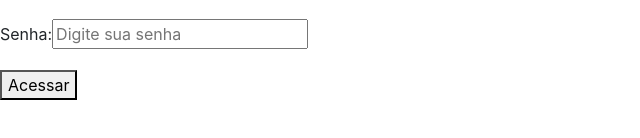
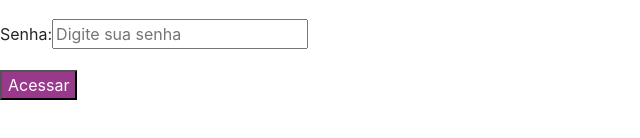
Before and after one commit to maithesaldanha/Airbnb-DBclone, an Angular app in the folder airbnb-angular/: page / in a window 1280 px wide. Shown: the part 342-480 px from the top of the page, without its empty margins (0-640 px from the left). Built offline with nearby package versions, Linux system fonts and the light colour scheme.

Commit message:
css editado, botão modificado

```diff
--- a/airbnb-angular/angular.json
+++ b/airbnb-angular/angular.json
@@ -1,5 +1,8 @@
 {
   "$schema": "./node_modules/@angular/cli/lib/config/schema.json",
+  "cli": {
+    "analytics": "0f029b5e-9c0b-4bcf-9141-ded071fb29c7"
+  },
   "version": 1,
   "newProjectRoot": "projects",
   "projects": {
--- a/airbnb-angular/src/styles.css
+++ b/airbnb-angular/src/styles.css
@@ -1 +1,6 @@
 /* You can add global styles to this file, and also import other style files */
+button{
+    color: rgb(255, 255, 255);
+    background-color: rgb(153, 57, 140);
+    border-radius: 10%;
+}
```
Also changed, not shown: airbnb-angular/src/app/app.module.ts (+8 -1 lines).
